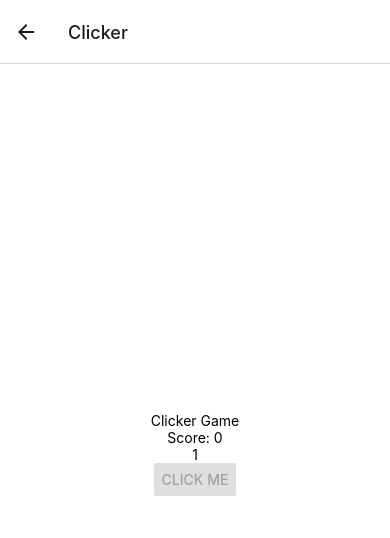
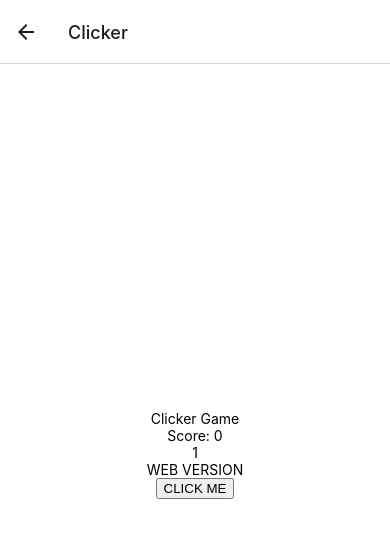
Before and after one commit to jamesocana6/expo-app-test, a React Native app: screen /Clicker in a window 390 px wide. Both pictures are taken after a click on the button "START". Shown: the top 538 px of the page. Built offline with nearby package versions, Linux system fonts and the light colour scheme.

Commit message:
conditionally render button based on platform and spacebar works to increase count

```diff
--- a/src/pages/Clicker.js
+++ b/src/pages/Clicker.js
@@ -1,5 +1,5 @@
 import React, { useEffect, useState } from "react";
-import { Text, View, StyleSheet, Button, Keyboard, TextInput, Platform } from "react-native";
+import { Text, View, StyleSheet, Button, Keyboard, TextInput, Platform, Pressable, TouchableOpacity } from "react-native";
 
 let countdown = 3;
 let gameCountdown = 5;
@@ -28,7 +28,7 @@ const Clicker = () => {
         }, 1000);
     }
 
-    function startGameCountdown(event) {
+    function startGameCountdown(e) {
         if (Platform.OS === "web") {
             console.log("HELLO")
         }
@@ -62,18 +62,53 @@ const Clicker = () => {
         setCount(count+1)
     }
 
+    const handleSpacePress = (e) => {
+        if (Platform.OS === "web") {
+            if (e.key === " ") {
+                setCount(count+1)
+            }
+        }
+    }
+
     const isActive = () => {
         return (
             <>
                 <Text>{countdown1}</Text>
-                <Button title="CLICK ME" onPress={handleClicker} disabled={disabled}/>
+                {Platform.OS === "android" ?
+                <>
+                    <Text>GOOBYE </Text>
+                    <TouchableOpacity style={{height: 200, width: 200, backgroundColor: "blue", justifyContent: "center", alignItems: "center"}} onPress={handleClicker} disabled={disabled}>
+                    <Text style={{ color: "white", }}>
+                            CLICK ME
+                        </Text>
+                    </TouchableOpacity>
+                </>
+                 : <></>}
+                {Platform.OS === "ios" ?
+                <>
+                    <Text>GOOBYE </Text>
+                    <TouchableOpacity style={{height: 200, width: 200, backgroundColor: "blue", justifyContent: "center", alignItems: "center"}} onPress={handleClicker} disabled={disabled}>
+                        <Text style={{ color: "white", }}>
+                            CLICK ME
+                        </Text>
+                    </TouchableOpacity>
+                </>
+                 : <></>}
+                {Platform.OS === "web" ?
+                <>
+                    <Text>WEB VERSION</Text>
+                    <input type={"button"} value={"CLICK ME"} autoFocus onKeyDownCapture={handleSpacePress} onClick={handleClicker}/>
+                </>
+                : <></>}
             </>
         )
     }
 
     const isNotActive = () => {
         return (
-            <Button title="Start" onPress={handleOnClick}/>
+            <>
+                <Button title="Start" onPress={handleOnClick}/>
+            </>
         )
     }
 
```
